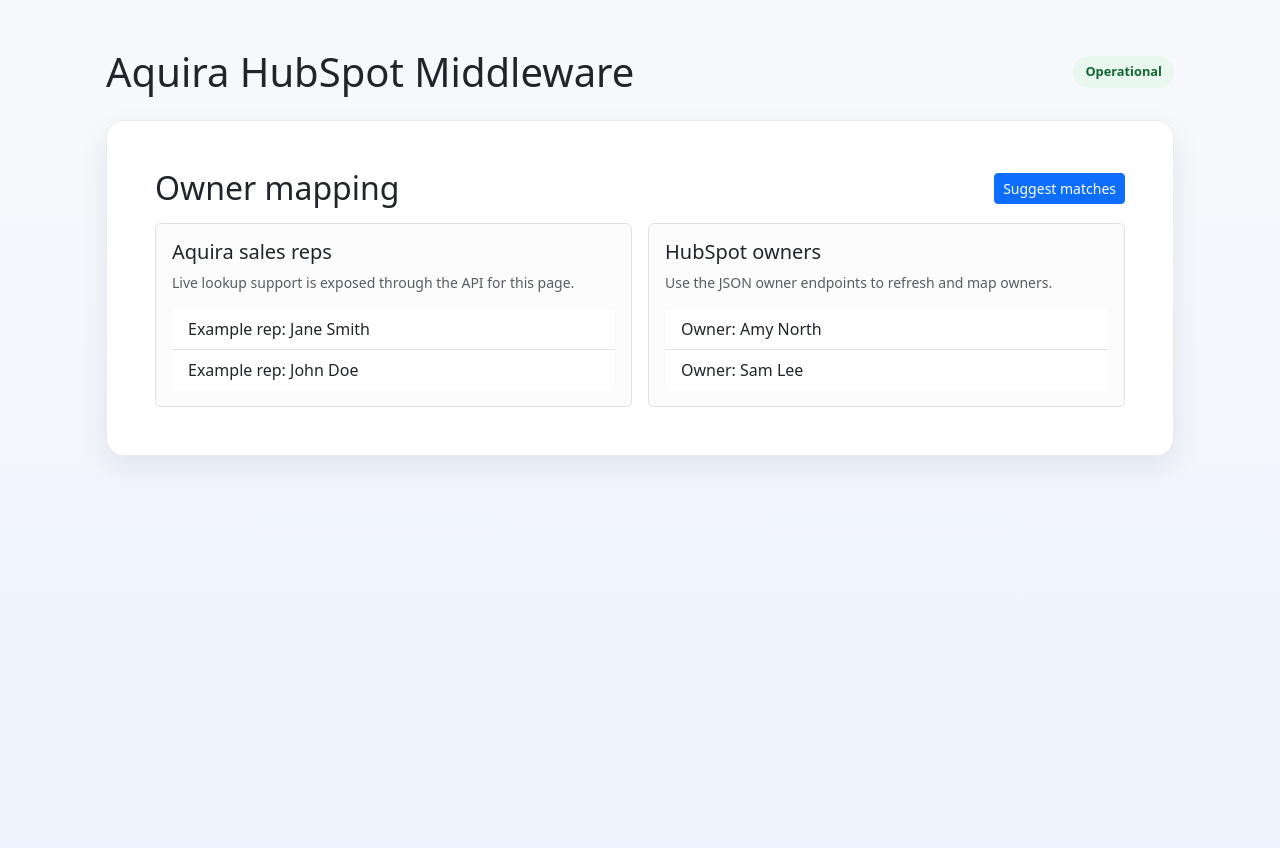
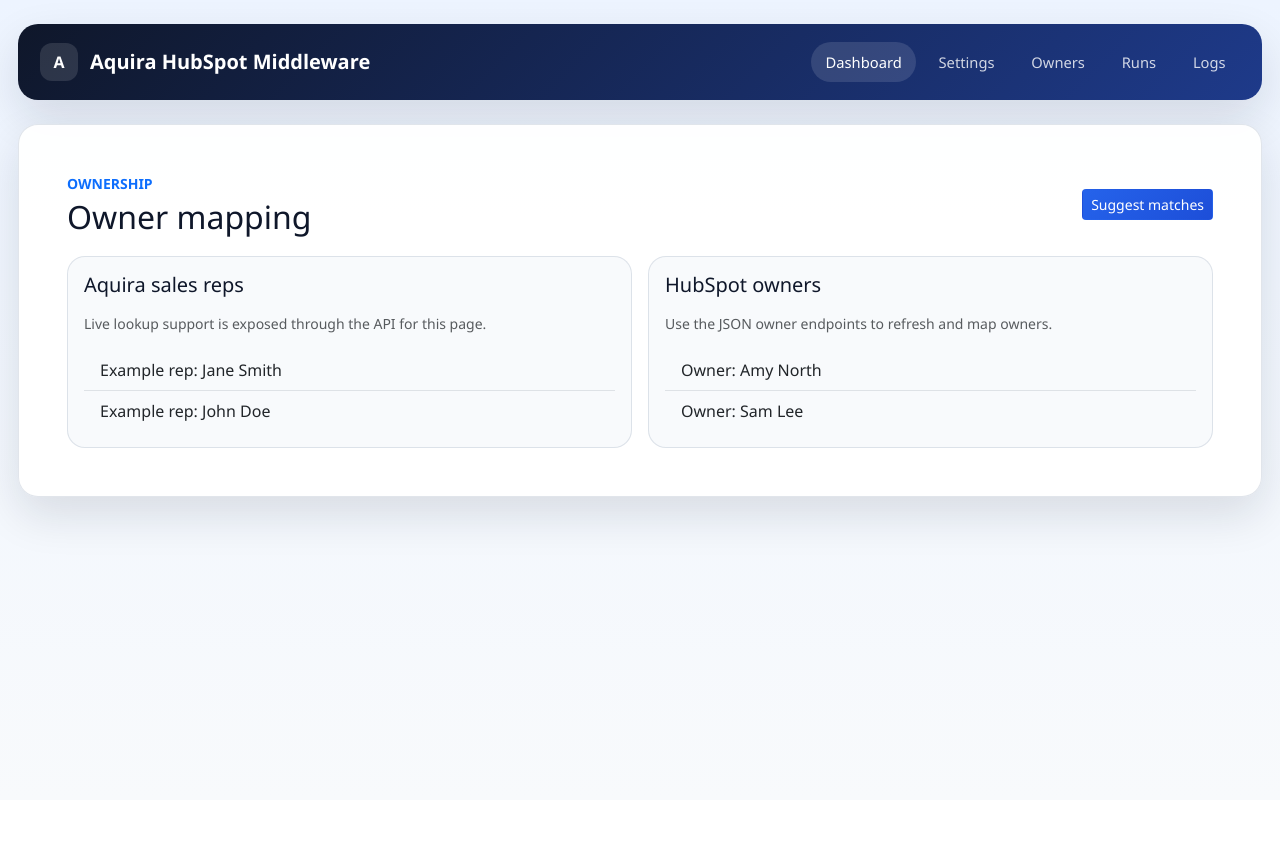
Before and after one commit to kcbieng/Hubspot_Aquira_Sync_Middleware, a FastAPI app: template app/ui/templates/owners.html in a window 1280 px wide. After the commit the page ends 548 px from the top, so only its background shows below. Run offline with FastAPI, Linux system fonts and the light colour scheme; the template is opened without the code that fills it, so the values that code supplies are empty.

Commit message:
UI update

```diff
--- a/app/ui/templates/base.html
+++ b/app/ui/templates/base.html
@@ -6,53 +6,168 @@
     <title>Aquira HubSpot Middleware</title>
     <link rel="stylesheet" href="https://cdn.jsdelivr.net/npm/bootstrap@5.3.3/dist/css/bootstrap.min.css">
     <style>
+      :root {
+        --brand-900: #0f172a;
+        --brand-700: #1d4ed8;
+        --brand-600: #2563eb;
+        --brand-100: #dbeafe;
+        --ink-700: #334155;
+        --ink-500: #64748b;
+        --surface: rgba(255, 255, 255, 0.94);
+        --surface-soft: #f8fafc;
+        --border: rgba(148, 163, 184, 0.28);
+        --shadow: 0 18px 45px rgba(15, 23, 42, 0.12);
+      }
+
       body {
-        background: linear-gradient(180deg, #f8f9fb 0%, #eef3ff 100%);
+        background: linear-gradient(180deg, #edf4ff 0%, #f8fafc 100%);
+        color: var(--brand-900);
         min-height: 100vh;
+        font-family: "Segoe UI", Arial, sans-serif;
       }
+
       .app-shell {
-        max-width: 1100px;
-        margin: 48px auto;
-        padding: 0 16px;
+        max-width: 1280px;
+        margin: 0 auto;
+        padding: 24px 18px 40px;
       }
+
+      .topbar {
+        background: linear-gradient(135deg, #0f172a 0%, #1e3a8a 100%);
+        border-radius: 20px;
+        box-shadow: var(--shadow);
+        padding: 18px 22px;
+        margin-bottom: 24px;
+      }
+
+      .brand-mark {
+        display: inline-flex;
+        align-items: center;
+        gap: 12px;
+        color: #fff;
+        text-decoration: none;
+      }
+
+      .brand-mark .brand-icon {
+        width: 38px;
+        height: 38px;
+        border-radius: 12px;
+        background: rgba(255,255,255,0.12);
+        display: grid;
+        place-items: center;
+        font-weight: 700;
+      }
+
+      .nav-pills .nav-link {
+        color: rgba(255,255,255,0.8);
+        border-radius: 999px;
+        padding: 0.55rem 0.9rem;
+        font-size: 0.92rem;
+      }
+
+      .nav-pills .nav-link:hover,
+      .nav-pills .nav-link.active {
+        background: rgba(255,255,255,0.12);
+        color: #fff;
+      }
+
       .panel-card {
-        background: rgba(255,255,255,0.96);
-        border: 1px solid rgba(15, 23, 42, 0.08);
+        background: var(--surface);
+        border: 1px solid var(--border);
+        border-radius: 20px;
+        box-shadow: var(--shadow);
+      }
+
+      .panel-card-soft {
+        background: var(--surface-soft);
+        border: 1px solid var(--border);
         border-radius: 18px;
-        box-shadow: 0 12px 30px rgba(15, 23, 42, 0.08);
       }
+
+      .metric-card {
+        background: linear-gradient(180deg, #ffffff 0%, #f8fbff 100%);
+        border: 1px solid rgba(148, 163, 184, 0.25);
+        border-radius: 16px;
+        box-shadow: 0 8px 20px rgba(15, 23, 42, 0.05);
+        padding: 1rem 1.15rem;
+        height: 100%;
+      }
+
+      .metric-label {
+        color: var(--ink-500);
+        text-transform: uppercase;
+        letter-spacing: 0.08em;
+        font-size: 0.72rem;
+        font-weight: 700;
+      }
+
+      .metric-value {
+        font-weight: 700;
+        font-size: 1.7rem;
+        color: var(--brand-900);
+      }
+
       .status-pill {
         display: inline-block;
-        padding: 0.42rem 0.75rem;
+        padding: 0.42rem 0.8rem;
         border-radius: 999px;
         font-size: 0.8rem;
-        font-weight: 600;
+        font-weight: 700;
       }
+
       .status-pill.ok {
         background: #e8f8ee;
         color: #166534;
       }
+
       .status-pill.warn {
         background: #fff4d6;
         color: #92400e;
       }
+
+      .btn-primary {
+        background: linear-gradient(135deg, #2563eb 0%, #1d4ed8 100%);
+        border-color: transparent;
+      }
+
+      .btn-primary:hover {
+        background: linear-gradient(135deg, #1d4ed8 0%, #1e40af 100%);
+      }
+
+      .page-header {
+        display: flex;
+        align-items: center;
+        justify-content: space-between;
+        gap: 1rem;
+        margin-bottom: 1.25rem;
+      }
+
       pre {
         white-space: pre-wrap;
         word-break: break-word;
         background: #f8fafc;
         border: 1px solid #e2e8f0;
-        border-radius: 10px;
-        padding: 0.75rem;
-        margin-top: 0.5rem;
+        border-radius: 12px;
+        padding: 0.9rem;
+        margin-top: 0.75rem;
       }
     </style>
   </head>
   <body>
     <div class="app-shell">
-      <div class="d-flex justify-content-between align-items-center mb-4">
-        <h1 class="mb-0">Aquira HubSpot Middleware</h1>
-        <span class="status-pill ok">Operational</span>
-      </div>
+      <nav class="topbar d-flex flex-column flex-md-row justify-content-between align-items-md-center gap-3">
+        <a href="/ui" class="brand-mark">
+          <span class="brand-icon">A</span>
+          <span class="fw-bold fs-5">Aquira HubSpot Middleware</span>
+        </a>
+        <div class="nav-pills d-flex flex-wrap gap-2">
+          <a class="nav-link active" href="/ui">Dashboard</a>
+          <a class="nav-link" href="/ui/settings">Settings</a>
+          <a class="nav-link" href="/ui/owners">Owners</a>
+          <a class="nav-link" href="/ui/runs">Runs</a>
+          <a class="nav-link" href="/ui/logs">Logs</a>
+        </div>
+      </nav>
       {% block content %}{% endblock %}
     </div>
   </body>
--- a/app/ui/templates/owners.html
+++ b/app/ui/templates/owners.html
@@ -1,28 +1,32 @@
 {% extends "base.html" %}
 {% block content %}
   <div class="panel-card p-4 p-md-5 mb-4">
-    <div class="d-flex justify-content-between align-items-center mb-3">
-      <h2 class="mb-0">Owner mapping</h2>
+    <div class="page-header">
+      <div>
+        <div class="text-uppercase small text-primary fw-bold mb-1">Ownership</div>
+        <h2 class="mb-0">Owner mapping</h2>
+      </div>
       <button class="btn btn-primary btn-sm" type="button">Suggest matches</button>
     </div>
+
     <div class="row g-3">
       <div class="col-md-6">
-        <div class="border rounded p-3 bg-light-subtle">
-          <h5>Aquira sales reps</h5>
+        <div class="panel-card-soft p-3 h-100">
+          <h5 class="mb-3">Aquira sales reps</h5>
           <p class="text-muted small mb-3">Live lookup support is exposed through the API for this page.</p>
           <div class="list-group list-group-flush">
-            <div class="list-group-item">Example rep: Jane Smith</div>
-            <div class="list-group-item">Example rep: John Doe</div>
+            <div class="list-group-item bg-transparent">Example rep: Jane Smith</div>
+            <div class="list-group-item bg-transparent">Example rep: John Doe</div>
           </div>
         </div>
       </div>
       <div class="col-md-6">
-        <div class="border rounded p-3 bg-light-subtle">
-          <h5>HubSpot owners</h5>
+        <div class="panel-card-soft p-3 h-100">
+          <h5 class="mb-3">HubSpot owners</h5>
           <p class="text-muted small mb-3">Use the JSON owner endpoints to refresh and map owners.</p>
           <div class="list-group list-group-flush">
-            <div class="list-group-item">Owner: Amy North</div>
-            <div class="list-group-item">Owner: Sam Lee</div>
+            <div class="list-group-item bg-transparent">Owner: Amy North</div>
+            <div class="list-group-item bg-transparent">Owner: Sam Lee</div>
           </div>
         </div>
       </div>
```
Also changed, not shown: app/ui/templates/dashboard.html (+24 -19 lines), app/ui/templates/login.html (+12 -2 lines), app/ui/templates/logs.html (+8 -2 lines), app/ui/templates/run_detail.html (+11 -5 lines), app/ui/templates/runs.html (+9 -3 lines), app/ui/templates/settings.html (+8 -2 lines), docker-compose.yml (+13 -3 lines), README.md, app.db.
